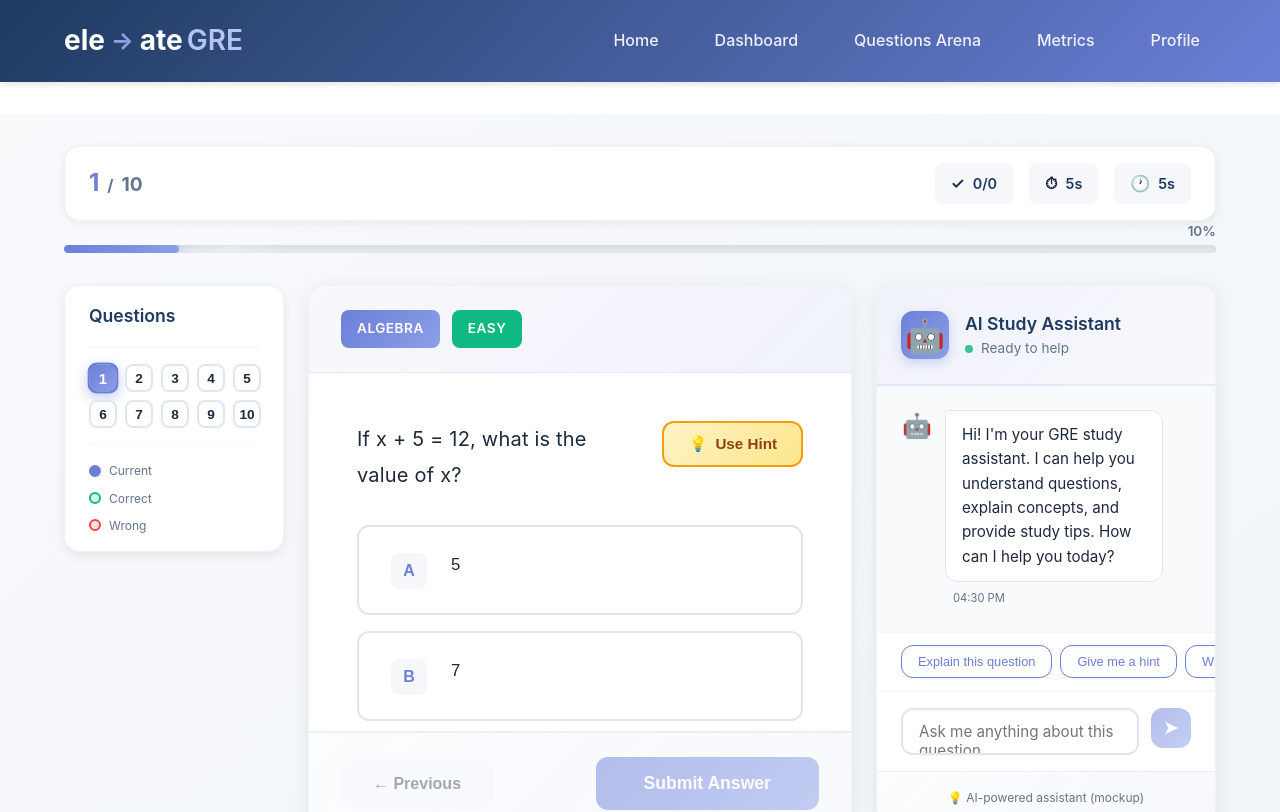
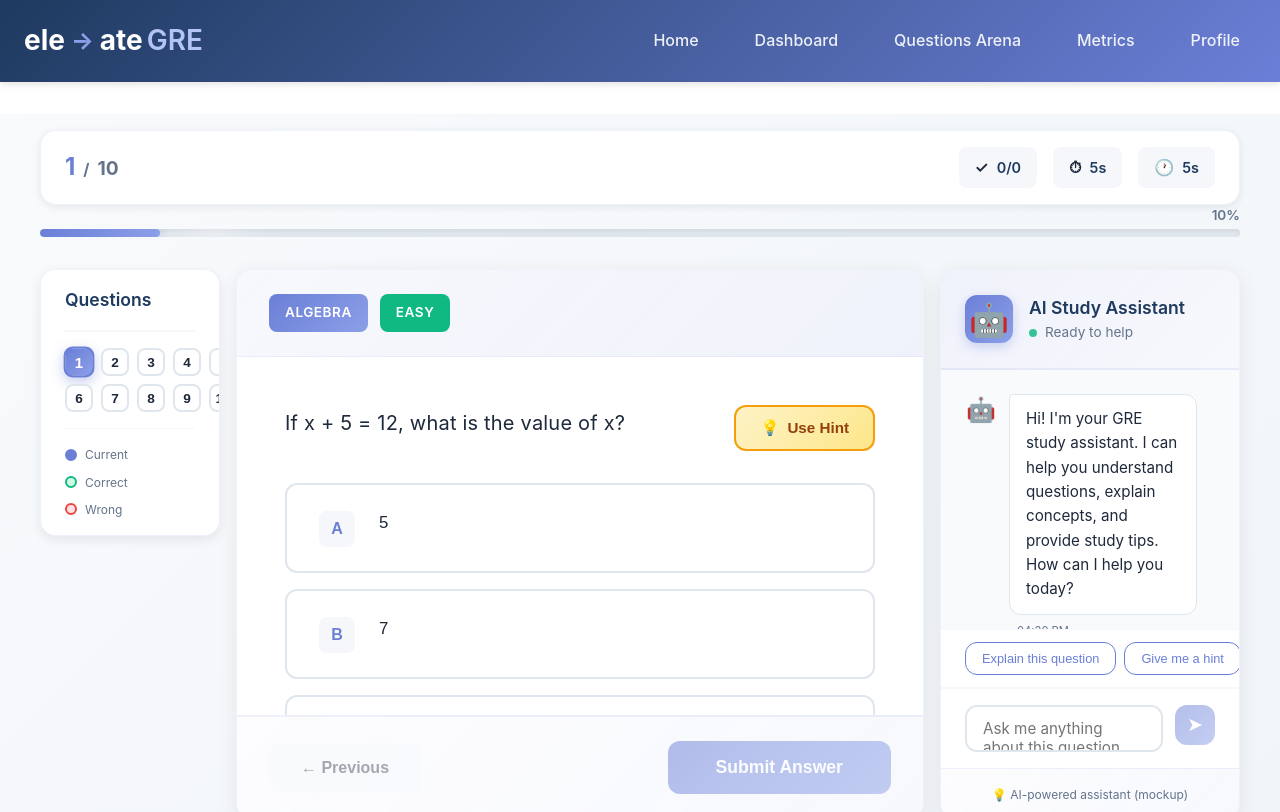
Before and after one commit to Akashbhoi/EGre-Frontend, a React (Vite) app: page /quiz/1 in a window 1280 px wide. Shown: the top 812 px of the page. Built offline with nearby package versions, Linux system fonts and the light colour scheme.

Commit message:
Widen the quiz space

```diff
--- a/src/components/Layout.css
+++ b/src/components/Layout.css
@@ -12,7 +12,7 @@
 }
 
 .header-content {
-  max-width: 1200px;
+  max-width: 1500px;
   margin: 0 auto;
   padding: 0 var(--spacing-lg);
   display: flex;
--- a/src/pages/Quiz.css
+++ b/src/pages/Quiz.css
@@ -1,13 +1,13 @@
 .quiz {
   min-height: calc(100vh - 200px);
   background: linear-gradient(135deg, #f8fafc 0%, #f1f5f9 100%);
-  padding: var(--spacing-xl) 0 var(--spacing-2xl);
+  padding: var(--spacing-md) var(--spacing-md) var(--spacing-2xl);
 }
 
 .quiz-container {
-  max-width: 1600px;
-  margin: 0 auto;
-  padding: 0 var(--spacing-xl);
+  max-width: 100%;
+  margin: 0;
+  padding: 0;
   width: 100%;
 }
 
@@ -171,8 +171,8 @@
 /* Main Layout */
 .quiz-main-layout {
   display: grid;
-  grid-template-columns: 240px 1fr 380px;
-  gap: var(--spacing-xl);
+  grid-template-columns: 220px 1fr 340px;
+  gap: var(--spacing-lg);
   align-items: start;
 }
 
@@ -788,10 +788,10 @@
 }
 
 /* Responsive Design */
-@media (max-width: 1400px) {
+@media (max-width: 1500px) {
   .quiz-main-layout {
-    grid-template-columns: 220px 1fr 340px;
-    gap: var(--spacing-lg);
+    grid-template-columns: 180px 1fr 300px;
+    gap: var(--spacing-md);
   }
 }
 
--- a/src/styles/theme.css
+++ b/src/styles/theme.css
@@ -63,7 +63,7 @@ body {
 
 /* Utility classes */
 .container {
-  max-width: 1200px;
+  max-width: 1500px;
   margin: 0 auto;
   padding: 0 var(--spacing-lg);
 }
```
